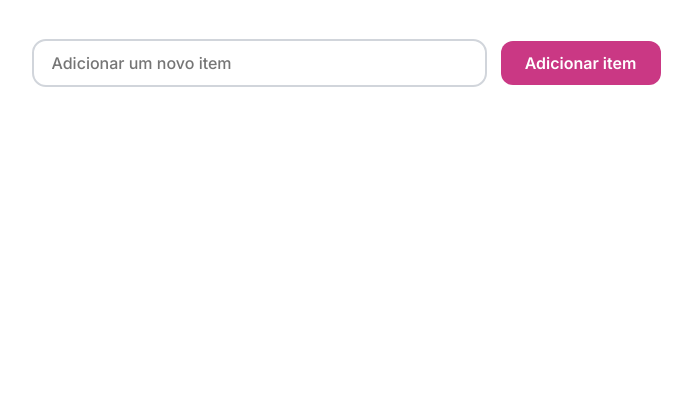
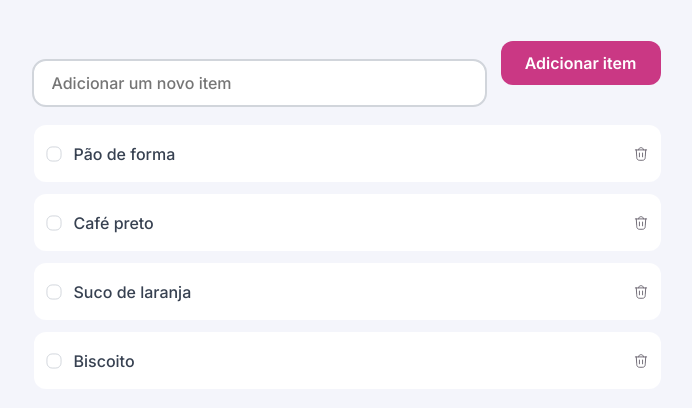
Before and after one commit to vitorpalheta/projeto-lista-de-compras, a plain HTML site: page index.html in a window 1280 px wide. Shown: the part 228-636 px from the top of the page, without its empty margins (293-985 px from the left). Drawn offline with Linux system fonts and the light colour scheme.

Commit message:
Finalizado main list items

```diff
--- a/index.html
+++ b/index.html
@@ -23,6 +23,36 @@
         <button type="submit">Adicionar item</button>
       </div>
     </header>
+
+    <main>
+      <section id="list-items">
+        <ul>
+          <li>
+            <img src="images/icons/checkbox.svg" alt="Checkbox">
+            <span>Pão de forma</span>
+            <img src="images/icons/trash.svg" alt="Lixeira">
+          </li>
+
+          <li>
+            <img src="images/icons/checkbox.svg" alt="Checkbox">
+            <span>Café preto</span>
+            <img src="images/icons/trash.svg" alt="Lixeira">
+          </li>
+
+          <li>
+            <img src="images/icons/checkbox.svg" alt="Checkbox">
+            <span>Suco de laranja</span>
+            <img src="images/icons/trash.svg" alt="Lixeira">
+          </li>
+
+          <li>
+            <img src="images/icons/checkbox.svg" alt="Checkbox">
+            <span>Biscoito</span>
+            <img src="images/icons/trash.svg" alt="Lixeira">
+          </li>
+        </ul>
+      </section>
+    </main>
   </div>
 
 
--- a/styles/global.css
+++ b/styles/global.css
@@ -5,7 +5,7 @@
 }
 
 :root{
-  --bg-primary: ##F4F5FB;
+  --bg-primary: #F4F5FB;
   --bg-secondary: #FFFFFF;
 
   --color-brand: #CA3884;
@@ -30,8 +30,16 @@
   --link: 500 0.875rem/1rem var(--font-family);
 }
 
+body{
+  background-color: var(--bg-primary);
+}
+
 h1{
   font: var(--title);
+}
+
+ul{
+  list-style: none;
 }
 
 
--- a/styles/header.css
+++ b/styles/header.css
@@ -44,6 +44,7 @@ header{
       color: var(--always-white);
       background-color: var(--color-brand);
       font: var(--label);
+      margin-bottom: 2.5rem;
     }
 
     & button:hover{
--- a/styles/index.css
+++ b/styles/index.css
@@ -1,2 +1,3 @@
 @import url(global.css);
 @import url(header.css);
+@import url(main.css);
--- /dev/null
+++ b/styles/main.css
@@ -0,0 +1,31 @@
+main section{
+
+  & ul{
+    display: flex;
+    flex-direction: column;
+    gap: 0.75rem;
+  }
+
+  & ul li{
+
+    display: flex;
+    align-items: center;
+    padding: 0.75rem;
+    gap: 0.75rem;
+    background-color: var(--always-white);
+    border-radius: 0.75rem;
+    height: 3.5625rem;
+
+    & img{
+      width: 1rem;
+      height: 1rem;
+    }
+
+    & span{
+      margin-right: auto;
+      color: var(--content-secondary);
+      font: var(--paragraph);
+
+    }
+  }
+}
```
Also changed, not shown: images/icons/checkbox.svg (added), images/icons/trash.svg (added).
